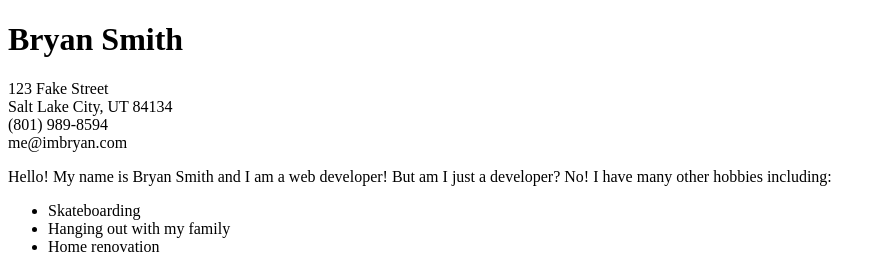
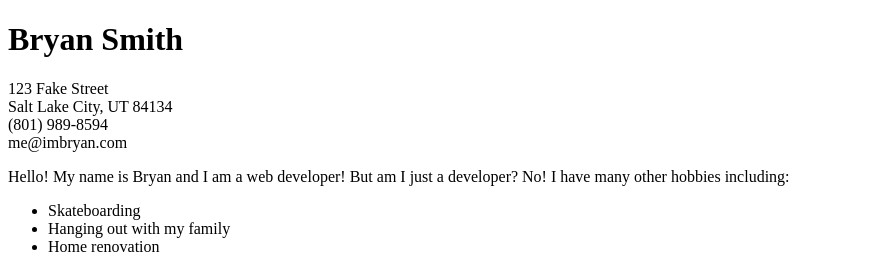
Before and after one commit to DevMountain/ut-project-one, a plain HTML site: page index.html in a window 1280 px wide. Shown: the top 258 px of the page, without its empty margins (0-886 px from the left). Drawn offline with Linux system fonts and the light colour scheme.

Commit message:
fixing 404

```diff
--- a/index.html
+++ b/index.html
@@ -14,7 +14,7 @@
   <div>Salt Lake City, UT 84134</div>
   <div>(801) 989-8594</div>
   <div>me@imbryan.com</div>
-  <p>Hello! My name is Bryan Smith and I am a web developer! But am I just a developer? No! I have many other hobbies including:</p>
+  <p>Hello! My name is Bryan and I am a web developer! But am I just a developer? No! I have many other hobbies including:</p>
   <ul>
     <li>Skateboarding</li>
     <li>Hanging out with my family</li>
```
